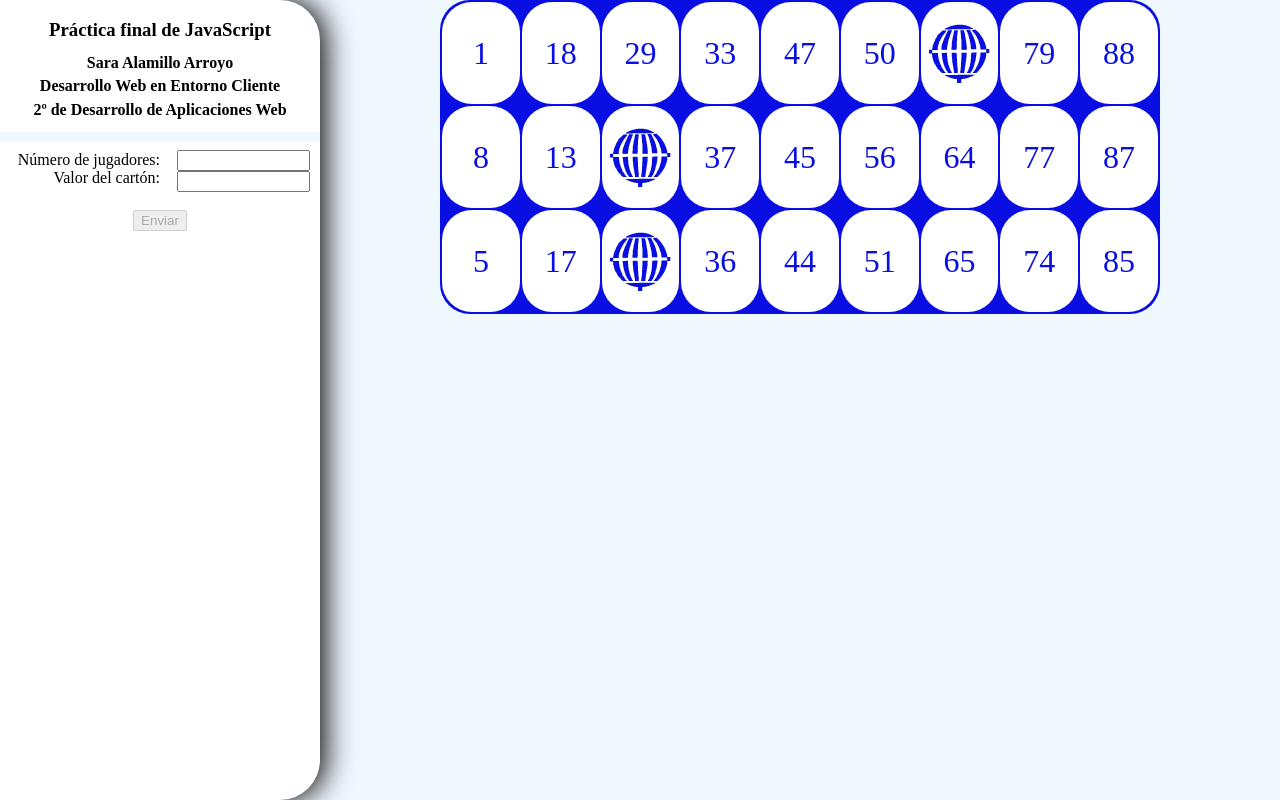
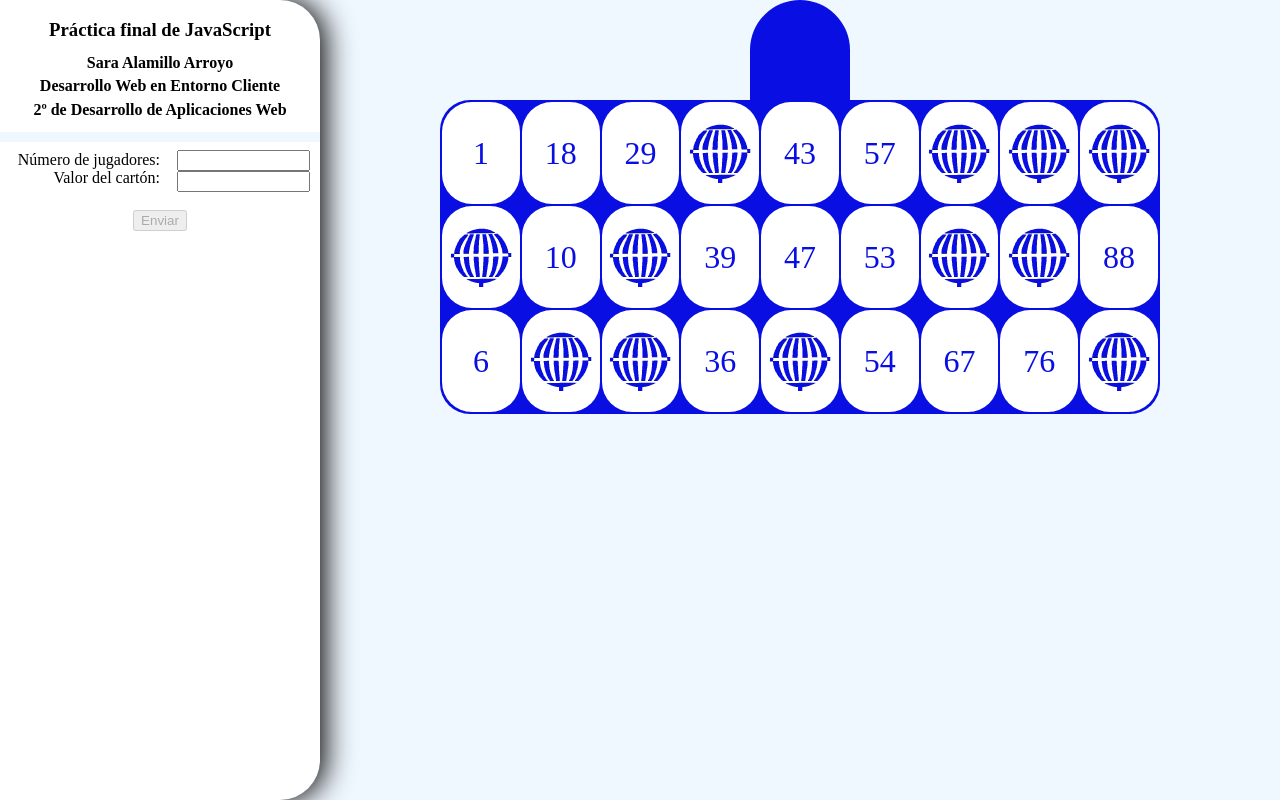
Before and after one commit to SaraAlamillo/Bingo, a plain HTML site: page public_html/index.html in a window 1280 px wide. Both pictures are taken after a click on the input "Enviar". Drawn offline with Linux system fonts and the light colour scheme.

Commit message:
Creado el lugar para el bombo y solucionado un pequeño fallo de los huecos vacíos del cartón.

```diff
--- a/public_html/estilo.css
+++ b/public_html/estilo.css
@@ -76,3 +76,12 @@ hr {
 .marcado {
     background-color: red;
 }
+#bombo {
+    background-color: #090fe2;
+    color: white;
+    margin: auto;
+    height: 100px;
+    width: 100px;
+    border-top-left-radius: 50px;
+    border-top-right-radius: 50px;
+}
--- a/public_html/funciones.js
+++ b/public_html/funciones.js
@@ -35,7 +35,15 @@ function iniciarBingo() {
     document.getElementById("numJugadores").setAttribute("readonly", "true");
     document.getElementById("valCarton").setAttribute("readonly", "true");
     document.getElementById("bEnviar").setAttribute("disabled", "true");
+    dibujarBombo();
     dibujarCarton();
+}
+function dibujarBombo() {
+    var bombo = document.createElement("div");
+    bombo.setAttribute("id", "bombo");
+    var capa = document.getElementById("ladoDerecho");
+    capa.appendChild(bombo);
+
 }
 function dibujarCarton() {
     aleatoriosExistentes = []
@@ -48,7 +56,8 @@ function dibujarCarton() {
         var huecos = huecosVacios();
         for (var j = 0, max2 = 9; j < max2; j++) {
             var celda = document.createElement("td");
-            if (huecos[i] == j) {
+            if (huecos.indexOf(j) != -1) {
+		alert("oculto" + j);
                 celda.classList.add("numOculto");
             } else {
                 var texto = document.createTextNode(getNumeroAleatorio(j));
```
